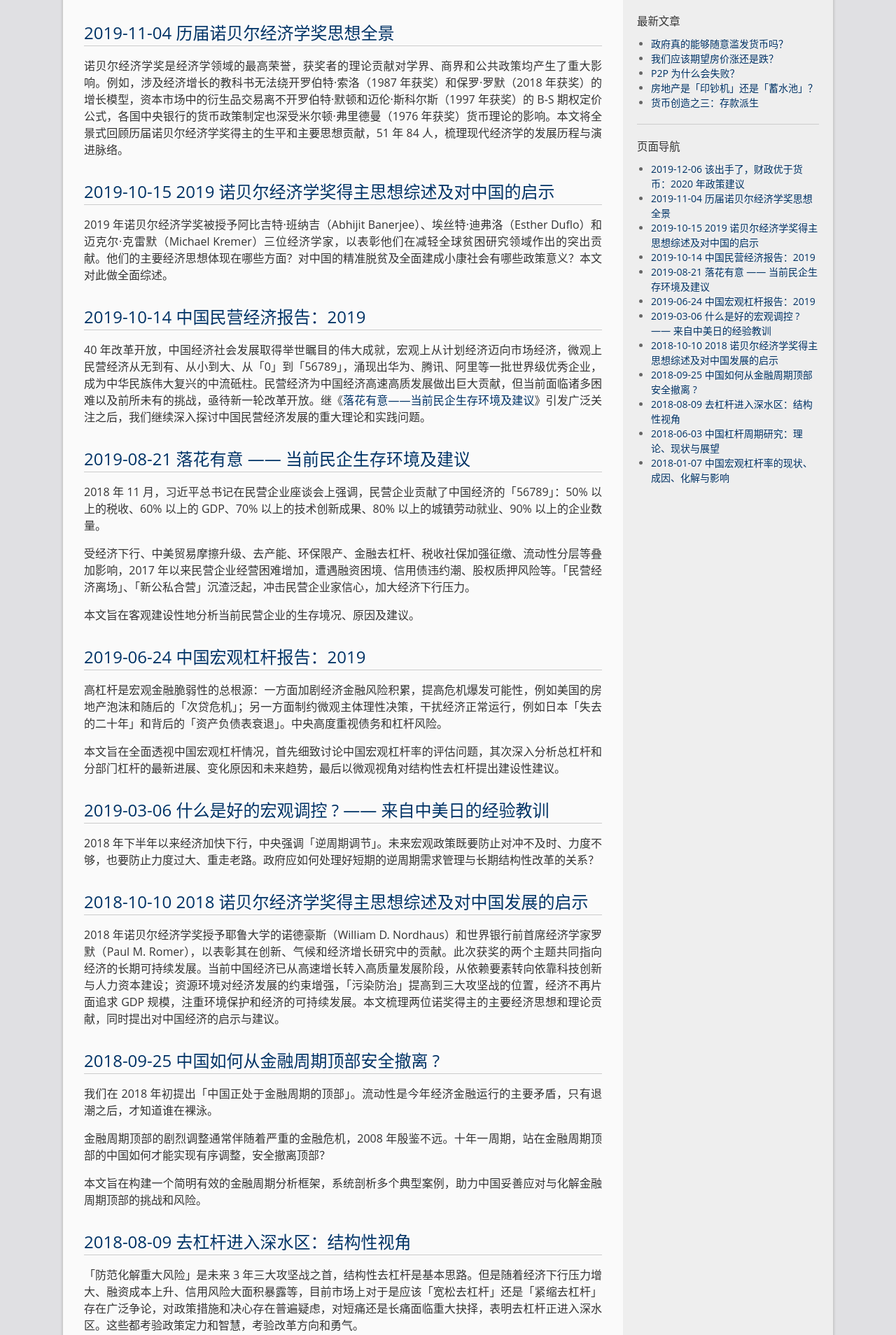
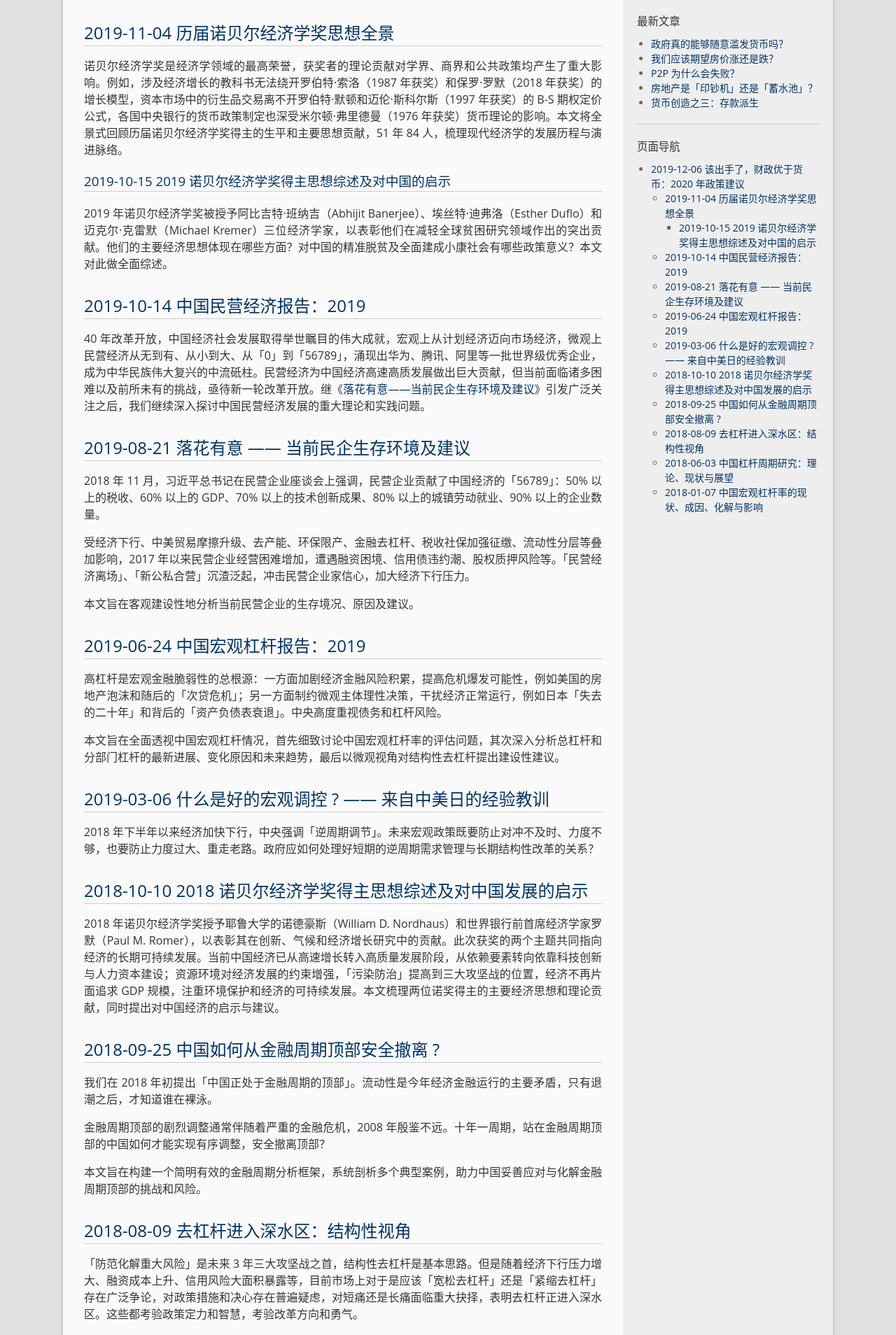
Before and after one commit to majiajin/majiajin.github.io, a Jekyll site: the page built from business.md, in a window 1280 px wide. Shown: the part 354-2262 px from the top of the page at 70% size. Built offline with Jekyll 4.4.1, drawn with Linux system fonts in a browser that asks for light colours.

```diff
--- a/business.md
+++ b/business.md
@@ -4,7 +4,7 @@ title: 商业研究
 permalink: /business/
 ---
 
-## [2019-12-06 该出手了，财政优于货币：2020 年政策建议](https://mp.weixin.qq.com/s/xowEB6CgCx7Ys9l_2qyYWQ)
+# [2019-12-06 该出手了，财政优于货币：2020 年政策建议](https://mp.weixin.qq.com/s/xowEB6CgCx7Ys9l_2qyYWQ)
 
 当前中美贸易摩擦边打边谈、中国经济持续下行迈向「5」时代、拿掉猪以后都是通缩，面对内外部复杂严峻形势，政策面临重大抉择，财政、货币、汇率、结构性改革该如何发力？
 
@@ -12,7 +12,7 @@ permalink: /business/
 
 诺贝尔经济学奖是经济学领域的最高荣誉，获奖者的理论贡献对学界、商界和公共政策均产生了重大影响。例如，涉及经济增长的教科书无法绕开罗伯特·索洛（1987 年获奖）和保罗·罗默（2018 年获奖）的增长模型，资本市场中的衍生品交易离不开罗伯特·默顿和迈伦·斯科尔斯（1997 年获奖）的 B-S 期权定价公式，各国中央银行的货币政策制定也深受米尔顿·弗里德曼（1976 年获奖）货币理论的影响。本文将全景式回顾历届诺贝尔经济学奖得主的生平和主要思想贡献，51 年 84 人，梳理现代经济学的发展历程与演进脉络。
 
-## [2019-10-15 2019 诺贝尔经济学奖得主思想综述及对中国的启示](https://mp.weixin.qq.com/s/AvfvFMMxfSQLfKtKHnrgnw)
+### [2019-10-15 2019 诺贝尔经济学奖得主思想综述及对中国的启示](https://mp.weixin.qq.com/s/AvfvFMMxfSQLfKtKHnrgnw)
 
 2019 年诺贝尔经济学奖被授予阿比吉特·班纳吉（Abhijit Banerjee）、埃丝特·迪弗洛（Esther Duflo）和迈克尔·克雷默（Michael Kremer）三位经济学家，以表彰他们在减轻全球贫困研究领域作出的突出贡献。他们的主要经济思想体现在哪些方面？对中国的精准脱贫及全面建成小康社会有哪些政策意义？本文对此做全面综述。
 
```
